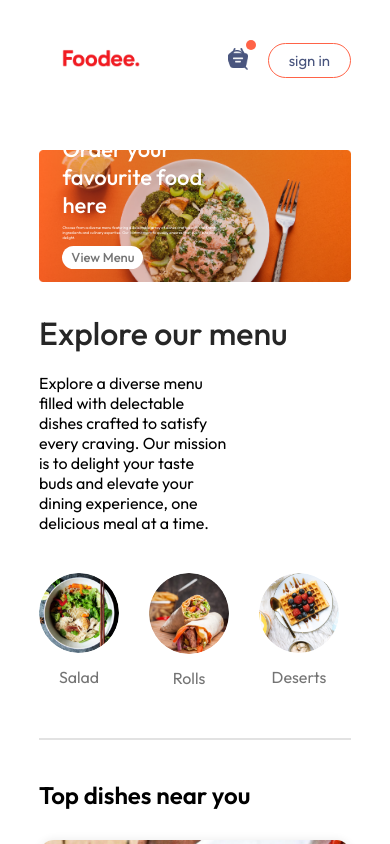
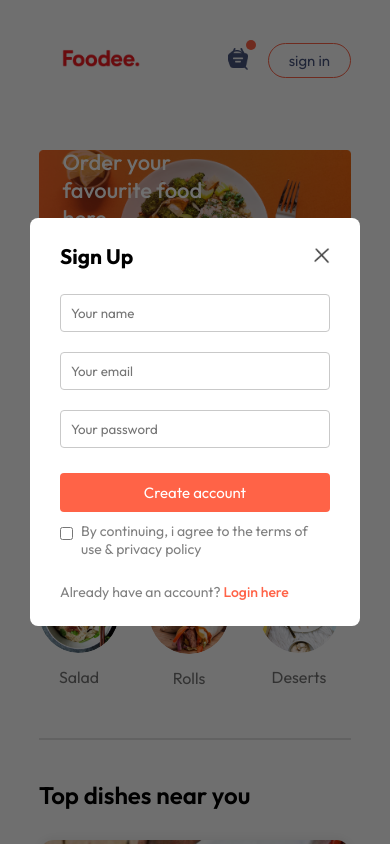
Before and after one commit to manavpanchall/Foodee.app, a React app in the folder frontend/: page / in a window 390 px wide. Both pictures are taken after a click on the button "sign in". Shown: the top 844 px of the page. Built offline with nearby package versions, Linux system fonts and the light colour scheme; the HTML template or start-up script is replaced by a standard one.

Commit message:
feat: Implement login functionality with popup and responsive design adjustments

```diff
--- a/frontend/src/App.jsx
+++ b/frontend/src/App.jsx
@@ -1,15 +1,19 @@
-import React from 'react'
+import React, { useState } from 'react'
 import Navbar from './components/Navbar/Navbar.jsx'
 import { Route, Routes } from 'react-router-dom'
 import Home from './pages/Home/Home'
 import Cart from './pages/Cart/Cart'
 import PlaceOrder from './pages/PlaceOrder/PlaceOrder'
 import Footer from './components/Footer/Footer.jsx'
+import LoginPopup from './components/LoginPopup/LoginPopup.jsx'
 const App = () => {
+
+  const [showLogin, setShowLogin] = useState(false);
   return (
     <>
+      {showLogin ? <LoginPopup setShowLogin={setShowLogin}/> : <></>}
       <div className='app'>
-        <Navbar />
+        <Navbar setShowLogin={setShowLogin} />
         <Routes>
           <Route path='/' element={<Home />} />
           <Route path='/cart' element={<Cart />} />
--- a/frontend/src/components/ExploreMenu/ExploreMenu.css
+++ b/frontend/src/components/ExploreMenu/ExploreMenu.css
@@ -58,3 +58,10 @@
     border: 4px solid tomato;
     padding: 2px;
 }
+
+
+@media (max-width: 1050px){
+    .explore-menu-list-item img{
+        width: 20vw;
+    }
+}
--- a/frontend/src/components/Header/Header.css
+++ b/frontend/src/components/Header/Header.css
@@ -42,3 +42,24 @@
     border-radius: 50px;
 
 }
+
+@media (max-width: 1050px){
+    .header-contents{
+        max-width: 45%;
+
+    }
+}
+
+
+@media (max-width: 750px){
+    .header-contents{
+        max-width: 55%;
+
+    }
+    .header-contents p{
+        display: none;
+    }
+    .header-contents button{
+        padding: 2vw 4vw;
+    }
+}
--- /dev/null
+++ b/frontend/src/components/LoginPopup/LoginPopup.css
@@ -0,0 +1,86 @@
+.login-popup{
+    position: absolute;
+    z-index: 1;
+    width: 100%;
+    height: 100%;
+    background-color: #00000090;
+    display: grid;
+}
+
+.login-popup-container{
+    place-self: center;
+    width: max(23vw, 330px);
+    color: #808080;
+    background-color: white;
+    display: flex;
+    flex-direction: column;
+    gap: 25px;
+    padding: 25px 30px;
+    border-radius: 8px;
+    font-size: 14px;
+    animation: fadeIn 0.5s;
+
+}
+
+.login-popup-title{
+    display: flex;
+    justify-content: space-between;
+    align-items: center;
+    color: black;
+}
+
+.login-popup-title img{
+    display: flex;
+    justify-content: space-between;
+    align-items: center;
+    color: black;
+}
+
+.login-popup-title img{
+    width: 16px;
+    cursor: pointer;
+}
+
+.login-popup-inputs{
+    display: flex;
+    flex-direction: column;
+    gap: 20px;
+}
+
+.login-popup-inputs input{
+    outline: none;
+    border: 1px solid #c9c9c9;
+    padding: 10px;
+    border-radius: 4px;
+}
+
+.login-popup-container button{
+    border: none;
+    padding: 10px;
+    border-radius: 4px;
+    color: white;
+    background-color: tomato;
+    font-size: 15px;
+    cursor: pointer;
+}
+
+
+.login-popup-condition{
+    display: flex;
+    align-items: start;
+    gap: 8px;
+    margin-top: -15px;
+
+}
+
+
+.login-popup-condition input{
+    margin-top: 5px;
+
+}
+
+.login-popup p span{
+    color: tomato;
+    cursor: pointer;
+    font-weight: 500;
+}
--- /dev/null
+++ b/frontend/src/components/LoginPopup/LoginPopup.jsx
@@ -0,0 +1,33 @@
+import React, { useState } from 'react'
+import './LoginPopup.css'
+import { assets } from '../../assets/assets';
+
+const LoginPopup = ({ setShowLogin }) => {
+    const [currState, setCurrState] = useState("Sign Up");
+    return (
+        <div className='login-popup'>
+            <form className='login-popup-container'>
+                <div className="login-popup-title">
+                    <h2>{currState}</h2>
+                    <img onClick={() => setShowLogin(false)} src={assets.cross_icon} alt='' />
+                </div>
+                <div className="login-popup-inputs">
+                    {currState === "Login" ? <> </> : <input type="text" placeholder='Your name' required />}
+                    <input type="email" placeholder='Your email' required />
+                    <input type="password" placeholder='Your password' required />
+                </div>
+                <button>{currState === "Sign Up" ? "Create account" : "Login"}</button>
+                <div className="login-popup-condition">
+                    <input type="checkbox" required />
+                    <p>By continuing, i agree to the terms of use & privacy policy</p>
+                </div>
+                {currState === "Login"
+                    ? <p>Create a new account?  <span onClick={()=>setCurrState("Sign Up")}>Click here</span></p>
+                    : <p>Already have an account? <span onClick={()=>setCurrState("Login")}>Login here</span></p>
+                }
+            </form>
+        </div>
+    )
+}
+
+export default LoginPopup
--- a/frontend/src/components/Navbar/Navbar.jsx
+++ b/frontend/src/components/Navbar/Navbar.jsx
@@ -1,26 +1,28 @@
 import React, { useState } from 'react'
 import './Navbar.css'
 import { assets } from '../../assets/assets'
+import { Link } from 'react-router-dom'
 
-const Navbar = () => {
 
-    const [menu,setMenu] = useState("menu");
+const Navbar = ({ setShowLogin }) => {
+
+    const [menu, setMenu] = useState("menu");
     return (
         <div className='navbar'>
-        <img src={assets.logo} alt="" className='logo'/>
+            <img src={assets.logo} alt="" className='logo' />
             <ul className="navbar-menu">
-            <li onClick={()=> setMenu("home")} className={menu==="home"?"active":""}>home</li>
-            <li onClick={()=> setMenu("menu")} className={menu==="menu"?"active":""}>menu</li>
-            <li onClick={()=> setMenu("mobile-app")} className={menu==="mobile-app"?"active":""}>mobile-app</li>
-            <li onClick={()=> setMenu("contact-us")} className={menu==="contact-us"?"active":""}>contact us</li>
+                <Link to='/' onClick={() => setMenu("home")} className={menu === "home" ? "active" : ""}>home</Link>
+                <a href='#explore-menu' onClick={() => setMenu("menu")} className={menu === "menu" ? "active" : ""}>menu</a>
+                <a href='#app-download' onClick={() => setMenu("mobile-app")} className={menu === "mobile-app" ? "active" : ""}>mobile-app</a>
+                <a href='#footer' onClick={() => setMenu("contact-us")} className={menu === "contact-us" ? "active" : ""}>contact us</a>
             </ul>
             <div className="navbar-right">
-            <img src={assets.search_icon} alt=""/>
+                <img src={assets.search_icon} alt="" />
                 <div className="navbar-search-icon">
-                <img src={assets.basket_icon} alt=""/>
+                    <img src={assets.basket_icon} alt="" />
                     <div className="dot"></div>
                 </div>
-            <button>sign in</button>
+                <button onClick={() => setShowLogin(true)}>sign in</button>
             </div>
         </div>
     )
--- a/frontend/src/index.css
+++ b/frontend/src/index.css
@@ -5,6 +5,7 @@
   margin: 0;
   box-sizing: border-box;
   font-family: Outfit;
+  scroll-behavior: smooth;
 }
 
 body {
```
Also changed, not shown: frontend/src/components/Navbar/Navbar.css (line endings or trailing spaces). Lines whose indentation alone changed are shown as unchanged.
